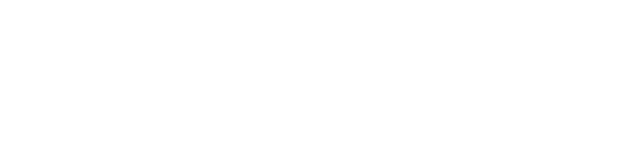
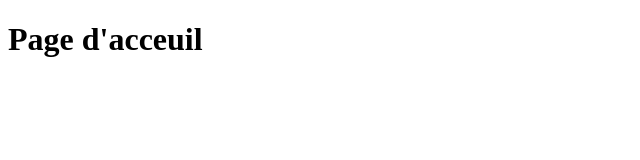
Before and after one commit to aaliboye/depot-distant, a plain HTML site: page index.html in a window 1280 px wide. Shown: the whole page, without its empty margins (0-640 px from the left). Drawn offline with Linux system fonts and the light colour scheme.

Commit message:
page d'acceil

```diff
--- a/index.html
+++ b/index.html
@@ -7,6 +7,6 @@
     <title>Document</title>
 </head>
 <body>
-
+    <h1>Page d'acceuil</h1>
 </body>
 </html>
```
